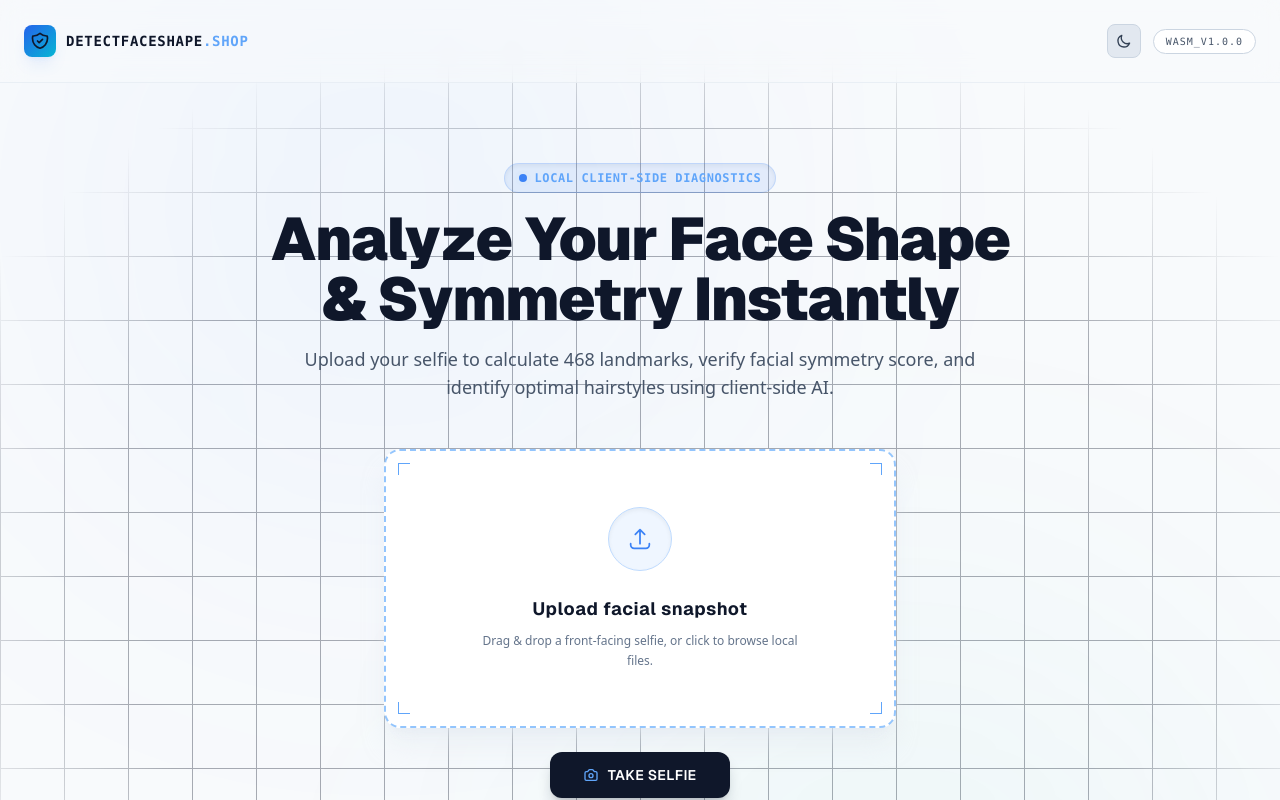
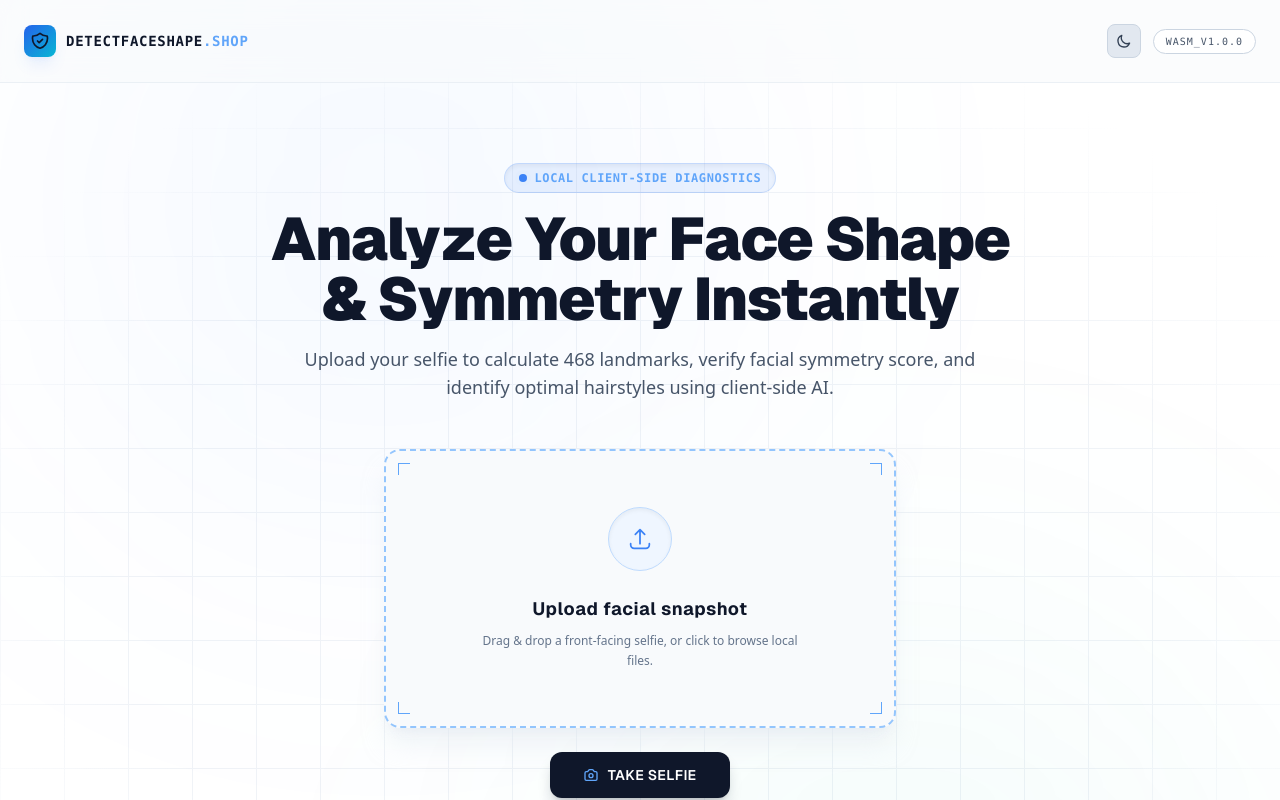
Before and after one commit to 24kTanmay/detectfaceshape, a Next.js app: page / in a window 1280 px wide. Shown: the top 800 px of the page. Built offline with nearby package versions, Linux system fonts and the light colour scheme.

Commit message:
ui: refine light mode base background, decrease grid opacity, and differentiate upload zone shade

```diff
--- a/app/page.js
+++ b/app/page.js
@@ -75,8 +75,8 @@ export default function Home() {
     }
 
     return (
-      <div className="flex flex-col items-center justify-center min-h-screen bg-slate-50 dark:bg-slate-950 text-slate-900 dark:text-slate-100 p-6 relative">
-        <div className="absolute inset-0 bg-[linear-gradient(to_right,#0f172a_1px,transparent_1px),linear-gradient(to_bottom,#0f172a_1px,transparent_1px)] bg-[size:4rem_4rem] [mask-image:radial-gradient(ellipse_60%_50%_at_50%_50%,#000_70%,transparent_100%)] opacity-30 pointer-events-none" />
+      <div className="flex flex-col items-center justify-center min-h-screen bg-white dark:bg-slate-950 text-slate-100 p-6 relative">
+        <div className="absolute inset-0 bg-[linear-gradient(to_right,#e2e8f0_1px,transparent_1px),linear-gradient(to_bottom,#e2e8f0_1px,transparent_1px)] dark:bg-[linear-gradient(to_right,#0f172a_1px,transparent_1px),linear-gradient(to_bottom,#0f172a_1px,transparent_1px)] bg-[size:4rem_4rem] [mask-image:radial-gradient(ellipse_60%_50%_at_50%_50%,#000_70%,transparent_100%)] opacity-50 dark:opacity-30 pointer-events-none" />
 
         <div className="z-10 max-w-md w-full bg-white dark:bg-slate-900 border border-slate-300 dark:border-slate-800 rounded-2xl p-8 text-center space-y-6 shadow-2xl">
           {/* Diagnostic Error Visual */}
@@ -149,9 +149,9 @@ export default function Home() {
 
   // Default Landing Page
   return (
-    <main className="min-h-screen bg-slate-50 dark:bg-slate-950 text-slate-900 dark:text-slate-100 flex flex-col justify-between relative overflow-hidden select-none">
+    <main className="min-h-screen bg-white dark:bg-slate-950 text-slate-900 dark:text-slate-100 flex flex-col justify-between relative overflow-hidden select-none">
       {/* High tech technical grids */}
-      <div className="absolute inset-0 bg-[linear-gradient(to_right,#0f172a_1px,transparent_1px),linear-gradient(to_bottom,#0f172a_1px,transparent_1px)] bg-[size:4rem_4rem] [mask-image:radial-gradient(ellipse_60%_50%_at_50%_50%,#000_70%,transparent_100%)] opacity-35 pointer-events-none" />
+      <div className="absolute inset-0 bg-[linear-gradient(to_right,#e2e8f0_1px,transparent_1px),linear-gradient(to_bottom,#e2e8f0_1px,transparent_1px)] dark:bg-[linear-gradient(to_right,#0f172a_1px,transparent_1px),linear-gradient(to_bottom,#0f172a_1px,transparent_1px)] bg-[size:4rem_4rem] [mask-image:radial-gradient(ellipse_60%_50%_at_50%_50%,#000_70%,transparent_100%)] opacity-50 dark:opacity-35 pointer-events-none" />
 
       {/* Radiant ambient glow */}
       <div className="absolute top-[-10%] left-[5%] w-[40rem] h-[40rem] bg-blue-500/5 rounded-full blur-[150px] pointer-events-none" />
--- a/app/results/page.js
+++ b/app/results/page.js
@@ -30,7 +30,7 @@ export default function ResultsPage() {
   // Return a sleek loading screen
   if (loading) {
     return (
-      <div className="flex flex-col items-center justify-center min-h-screen bg-slate-50 dark:bg-slate-950 text-slate-600 dark:text-slate-400">
+      <div className="flex flex-col items-center justify-center min-h-screen bg-white dark:bg-slate-950 text-slate-600 dark:text-slate-400">
         <div className="w-8 h-8 border-2 border-slate-300 dark:border-slate-800 border-t-blue-500 rounded-full animate-spin mb-4" />
         <p className="font-mono text-xs uppercase tracking-widest">Loading metrics database...</p>
       </div>
@@ -40,8 +40,8 @@ export default function ResultsPage() {
   // Handle case where user directly navigates to /results without scanning first
   if (!data) {
     return (
-      <div className="flex flex-col items-center justify-center min-h-screen bg-slate-50 dark:bg-slate-950 text-slate-900 dark:text-slate-100 p-6 relative">
-        <div className="absolute inset-0 bg-[linear-gradient(to_right,#0f172a_1px,transparent_1px),linear-gradient(to_bottom,#0f172a_1px,transparent_1px)] bg-[size:4rem_4rem] [mask-image:radial-gradient(ellipse_60%_50%_at_50%_50%,#000_70%,transparent_100%)] opacity-35 pointer-events-none" />
+      <div className="flex flex-col items-center justify-center min-h-screen bg-white dark:bg-slate-950 text-slate-900 dark:text-slate-100 p-6 relative">
+        <div className="absolute inset-0 bg-[linear-gradient(to_right,#e2e8f0_1px,transparent_1px),linear-gradient(to_bottom,#e2e8f0_1px,transparent_1px)] dark:bg-[linear-gradient(to_right,#0f172a_1px,transparent_1px),linear-gradient(to_bottom,#0f172a_1px,transparent_1px)] bg-[size:4rem_4rem] [mask-image:radial-gradient(ellipse_60%_50%_at_50%_50%,#000_70%,transparent_100%)] opacity-50 dark:opacity-35 pointer-events-none" />
         <div className="z-10 max-w-md w-full bg-white dark:bg-slate-900 border border-slate-300 dark:border-slate-800 rounded-2xl p-8 text-center space-y-6 shadow-2xl">
           <div className="w-14 h-14 rounded-full bg-blue-500/10 border border-blue-500/30 text-blue-400 flex items-center justify-center mx-auto">
             <svg
@@ -105,9 +105,9 @@ export default function ResultsPage() {
   };
 
   return (
-    <main className="min-h-screen bg-slate-50 dark:bg-slate-950 text-slate-900 dark:text-slate-100 flex flex-col justify-between relative overflow-hidden select-none pb-12">
+    <main className="min-h-screen bg-white dark:bg-slate-950 text-slate-900 dark:text-slate-100 flex flex-col justify-between relative overflow-hidden select-none pb-12">
       {/* High tech background elements */}
-      <div className="absolute inset-0 bg-[linear-gradient(to_right,#0f172a_1px,transparent_1px),linear-gradient(to_bottom,#0f172a_1px,transparent_1px)] bg-[size:4rem_4rem] [mask-image:radial-gradient(ellipse_60%_50%_at_50%_50%,#000_70%,transparent_100%)] opacity-35 pointer-events-none" />
+      <div className="absolute inset-0 bg-[linear-gradient(to_right,#e2e8f0_1px,transparent_1px),linear-gradient(to_bottom,#e2e8f0_1px,transparent_1px)] dark:bg-[linear-gradient(to_right,#0f172a_1px,transparent_1px),linear-gradient(to_bottom,#0f172a_1px,transparent_1px)] bg-[size:4rem_4rem] [mask-image:radial-gradient(ellipse_60%_50%_at_50%_50%,#000_70%,transparent_100%)] opacity-50 dark:opacity-35 pointer-events-none" />
       <div className="absolute top-[-10%] right-[10%] w-[35rem] h-[35rem] bg-blue-500/5 rounded-full blur-[130px] pointer-events-none" />
 
       {/* Main Container */}
--- a/components/UploadZone.jsx
+++ b/components/UploadZone.jsx
@@ -75,7 +75,7 @@ export default function UploadZone({ onImageSelected }) {
         className={`group relative flex flex-col items-center justify-center border-2 border-dashed rounded-2xl p-10 sm:p-14 cursor-pointer text-center select-none transition-all duration-300 ${
           isDragActive
             ? "border-cyan-400 bg-cyan-50 dark:bg-cyan-950/20 shadow-lg shadow-cyan-500/20 scale-[1.01]"
-            : "border-blue-300 dark:border-slate-800 bg-white shadow-xl shadow-slate-200/50 dark:shadow-none dark:bg-slate-900/40 hover:border-blue-400 hover:bg-blue-50/50 dark:hover:bg-slate-900/60 hover:shadow-blue-500/10"
+            : "border-blue-300 dark:border-slate-800 bg-slate-50 shadow-xl shadow-slate-200/50 dark:shadow-none dark:bg-slate-900/40 hover:border-blue-400 hover:bg-blue-50/50 dark:hover:bg-slate-900/60 hover:shadow-blue-500/10"
         }`}
       >
         <input
```
